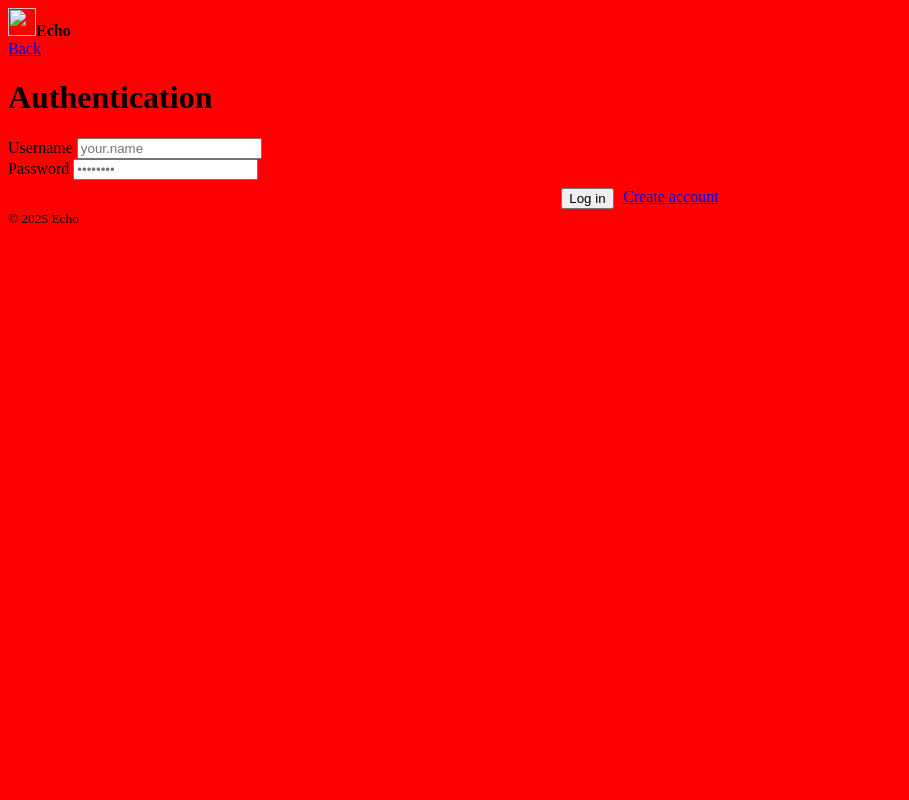
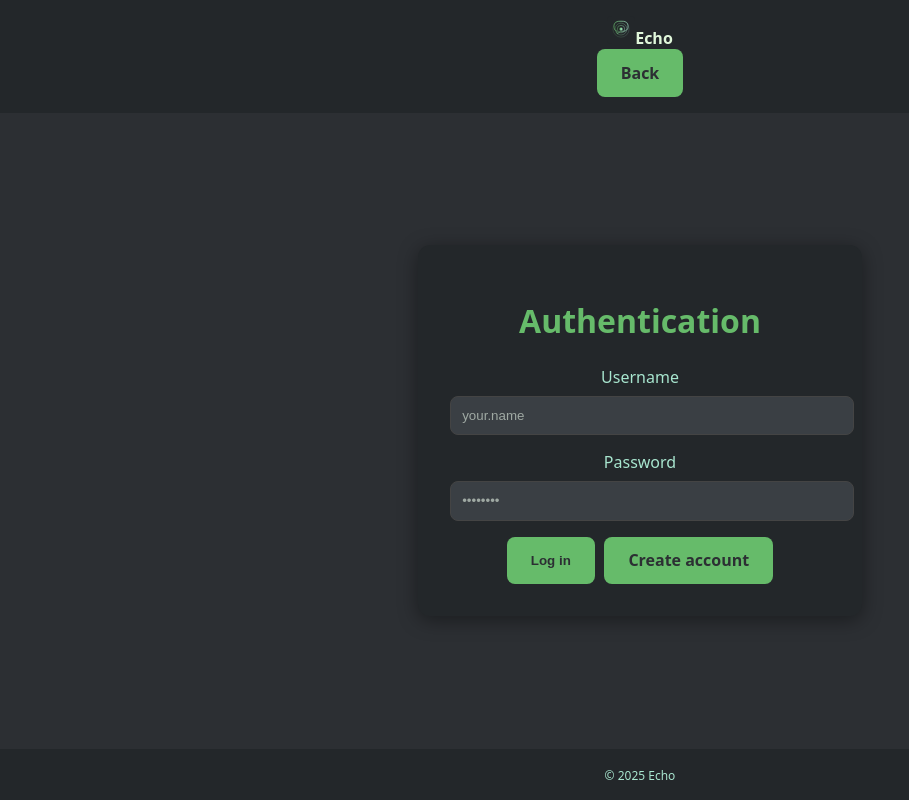
Before and after one commit to EPSI-DIP-GROUPE-2/g2p2p, a website built with webpack: page static/auth.html in a window 1280 px wide. Shown: the whole page, without its empty margins (0-909 px from the left). Built offline with nearby package versions, Linux system fonts and the light colour scheme.

Commit message:
modif scss ajout global

```diff
--- a/src/routes.ts
+++ b/src/routes.ts
@@ -10,4 +10,10 @@ export const assignRoutes = (app: Express) => {
 	app.get('/', (_req: Request, res: Response) =>
 		res.sendFile(path.resolve(__dirname, '../static/index.html'))
 	)
+	app.get('/home', (_req: Request, res: Response) =>
+		res.sendFile(path.resolve(__dirname, '../static/home.html'))
+	)
+	app.get('/auth', (_req: Request, res: Response) =>
+		res.sendFile(path.resolve(__dirname, '../static/auth.html'))
+	)
 }
--- a/static/assets/styles/globals.scss
+++ b/static/assets/styles/globals.scss
@@ -1,3 +1,83 @@
+/* ----- Global styles ----- */
 body {
-  background-color: red;
+  margin: 0;
+  font-family: system-ui, sans-serif;
+  background: #2c2f33; /* anthracite gray */
+  color: #e0f7da;      /* soft green */
+  min-height: 100vh;
+  display: flex;
+  flex-direction: column;
 }
+
+/* ----- Header / Footer ----- */
+header, footer {
+  text-align: center;
+  padding: 1rem;
+  background: #23272a;
+}
+
+footer {
+  font-size: .9rem;
+  color: #a8e6cf;
+}
+
+/* ----- Main section ----- */
+main {
+  flex: 1;
+  display: grid;
+  place-items: center;
+  text-align: center;
+  padding: 2rem;
+}
+
+/* ----- Primary button ----- */
+a.btn, button {
+  display: inline-block;
+  background: #66bb6a;
+  color: #2c2f33;
+  padding: .8rem 1.5rem;
+  border-radius: 8px;
+  font-weight: bold;
+  text-decoration: none;
+  border: none;
+  cursor: pointer;
+  transition: background .2s;
+}
+a.btn:hover, button:hover {
+  background: #57a05b;
+}
+
+/* ----- Login card ----- */
+.card {
+  background: #23272a;
+  padding: 2rem;
+  border-radius: 12px;
+  box-shadow: 0 4px 20px rgba(0,0,0,0.4);
+  width: min(380px, 90%);
+}
+
+.card h1 {
+  text-align: center;
+  margin-bottom: 1.5rem;
+  color: #66bb6a;
+}
+
+.field { margin-bottom: 1rem; }
+
+label {
+  display: block;
+  margin-bottom: .5rem;
+  color: #a8e6cf;
+}
+
+input {
+  width: 100%;
+  padding: .7rem;
+  border: 1px solid #444;
+  border-radius: 8px;
+  background: #3a3f44;
+  color: #e0f7da;
+}
+input::placeholder {
+  color: #9fa9a3;
+}
--- a/static/auth.html
+++ b/static/auth.html
@@ -5,11 +5,12 @@
   <meta name="viewport" content="width=device-width,initial-scale=1">
   <title>Echo — Login</title>
   <link rel="stylesheet" href="style.css">
-  <link rel="icon" href="logo-echo.svg" type="image/svg+xml">
+    <link rel="stylesheet" href="/assets/dist/styles.css">
+  <link rel="icon" href="/assets/logo/logo.svg" type="image/svg+xml">
 </head>
 <body>
   <header class="topbar">
-    <div class="brand"><img src="logo-echo.svg" alt="" width="28" height="28"><strong>Echo</strong></div>
+    <div class="brand"><img src="/assets/logo/logo.svg" alt="" width="28" height="28"><strong>Echo</strong></div>
     <nav class="top-actions"><a href="index.html" class="btn ghost">Back</a></nav>
   </header>
 
```
Also changed, not shown: static/home.html (+4 -3 lines), static/index.html (+3 -3 lines).
